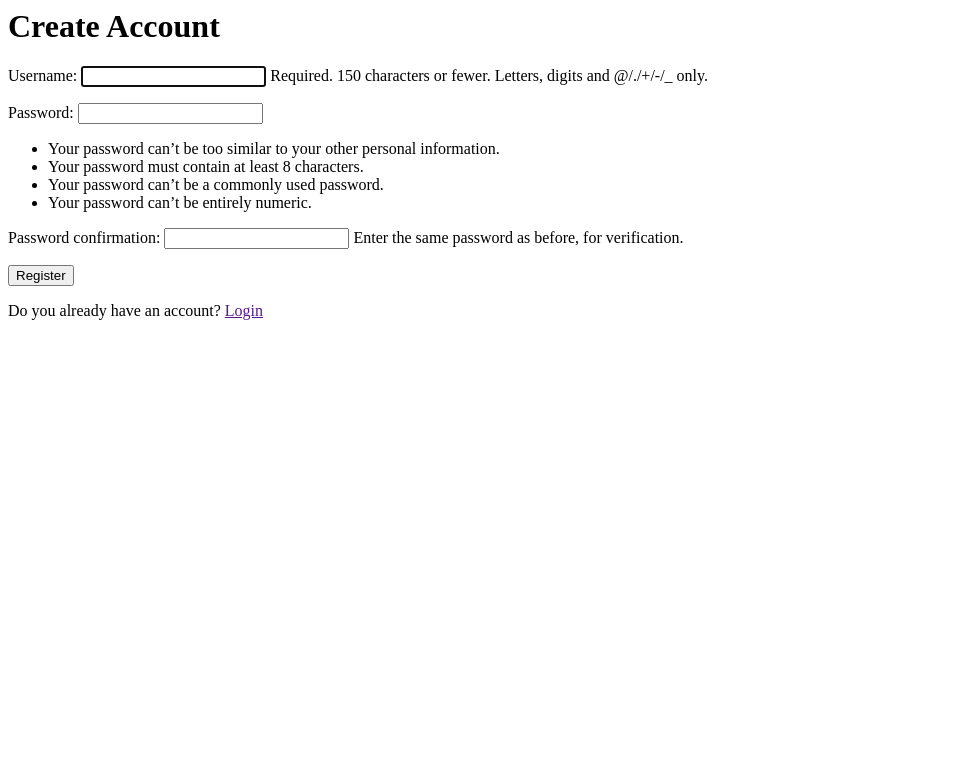
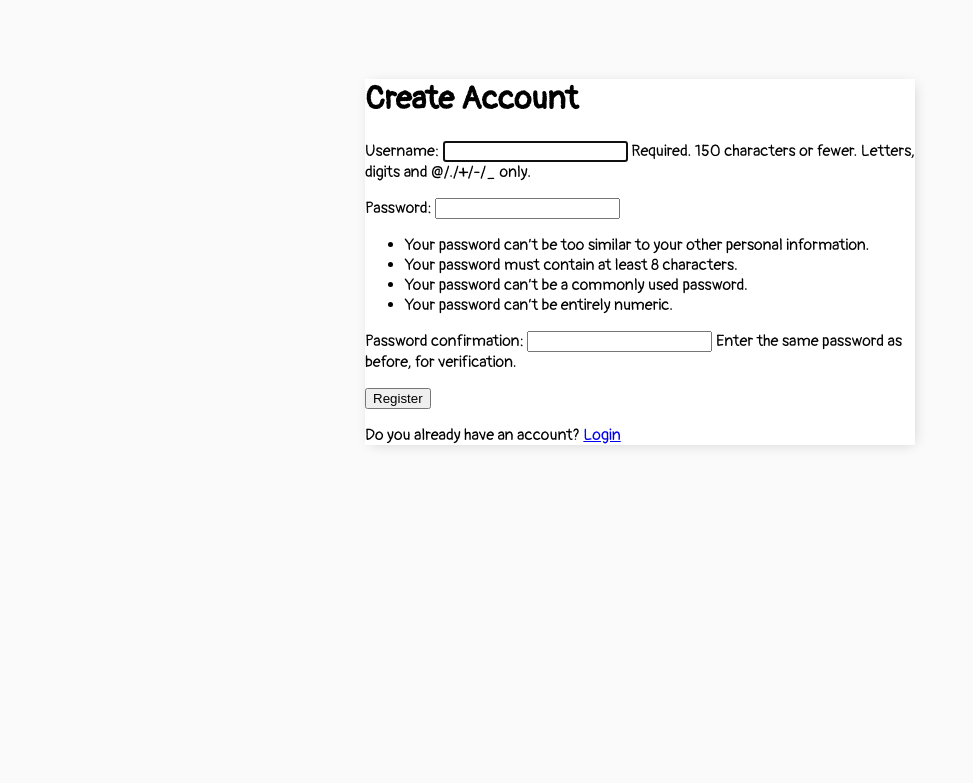
Before and after one commit to aokealy/todo-list, a Django app: page /register/ in a window 1280 px wide. Shown: the top 783 px of the page, without its empty margins (0-973 px from the left). Run offline with Django 3.2, Linux system fonts and the light colour scheme.

Commit message:
style pages

```diff
--- a/base/templates/base/login.html
+++ b/base/templates/base/login.html
@@ -1,3 +1,6 @@
+{% extends 'base/main.html' %}
+{% block content %}
+
 <h1>Login</h1>
 
 <form method="POST">
@@ -7,3 +10,5 @@
 </form>
 
 <p>Do you have an account? <a href="{% url 'register' %}">Create Account</a></p>
+
+{% endblock content %}
--- /dev/null
+++ b/base/templates/base/main.html
@@ -0,0 +1,35 @@
+<!DOCTYPE html>
+<html lang="en">
+<head>
+    <meta charset="UTF-8">
+    <meta http-equiv="X-UA-Compatible" content="IE=edge">
+    <meta name="viewport" content="width=device-width, initial-scale=1.0">
+    <link rel="preconnect" href="https://fonts.googleapis.com">
+    <link rel="preconnect" href="https://fonts.gstatic.com" crossorigin>
+    <link href="https://fonts.googleapis.com/css2?family=Pangolin&display=swap" rel="stylesheet">
+    <title>To Do List</title>
+
+    <style>
+        body {
+            background-color: #FAFAFA;
+            font-family: 'Pangolin', cursive;
+            padding-top: 50px;
+        }
+
+
+        .container {
+            max-width: 550px;
+            margin: auto;
+            background-color: #fff;
+            -webkit-box-shadow: 2px 2px 13px -4px rgba(0, 0, 0, 0.21);
+            box-shadow: 2px 2px 13px -4px rgba(0, 0, 0, 0.21);
+        }
+    </style>
+</head>
+<body>
+    <div class="container">
+        {% block content %}
+        {% endblock content %}
+    </div>
+</body>
+</html>
--- a/base/templates/base/register.html
+++ b/base/templates/base/register.html
@@ -1,3 +1,6 @@
+{% extends 'base/main.html' %}
+{% block content %}
+
 <h1>Create Account</h1>
 
 <form method="POST">
@@ -6,4 +9,6 @@
     <input type="submit" value="Register">
 </form>
 
-<p>Do you already have an account? <a href="">Login</a></p>
+<p>Do you already have an account? <a href="{% url 'login' %}">Login</a></p>
+
+{% endblock content %}
--- a/base/templates/base/task.html
+++ b/base/templates/base/task.html
@@ -1 +1,6 @@
+{% extends 'base/main.html' %}
+{% block content %}
+
 <h1>Task: {{ task }}</h1>
+
+{% endblock content %}
--- a/base/templates/base/task_form.html
+++ b/base/templates/base/task_form.html
@@ -1,3 +1,6 @@
+{% extends 'base/main.html' %}
+{% block content %}
+
 <h3>Task form</h3>
 <a href="{% url 'tasks' %}">Go Back</a>
 
@@ -6,3 +9,5 @@
     {{form.as_p}}
     <input class="button" type="submit" value="Submit">
 </form>
+
+{% endblock content %}
--- a/base/templates/base/task_list.html
+++ b/base/templates/base/task_list.html
@@ -1,3 +1,6 @@
+{% extends 'base/main.html' %}
+{% block content %}
+
 {% if request.user.is_authenticated %}
 <p>{{ request.user }}</p>
 <a href="{% url 'logout' %}">Logout</a>
@@ -32,3 +35,4 @@
      <h3>No items in the list</h3>
     {% endfor %}
 </table>
+{% endblock content %}
```
Also changed, not shown: base/templates/base/task_confirm_delete.html (+6 -1 lines).
